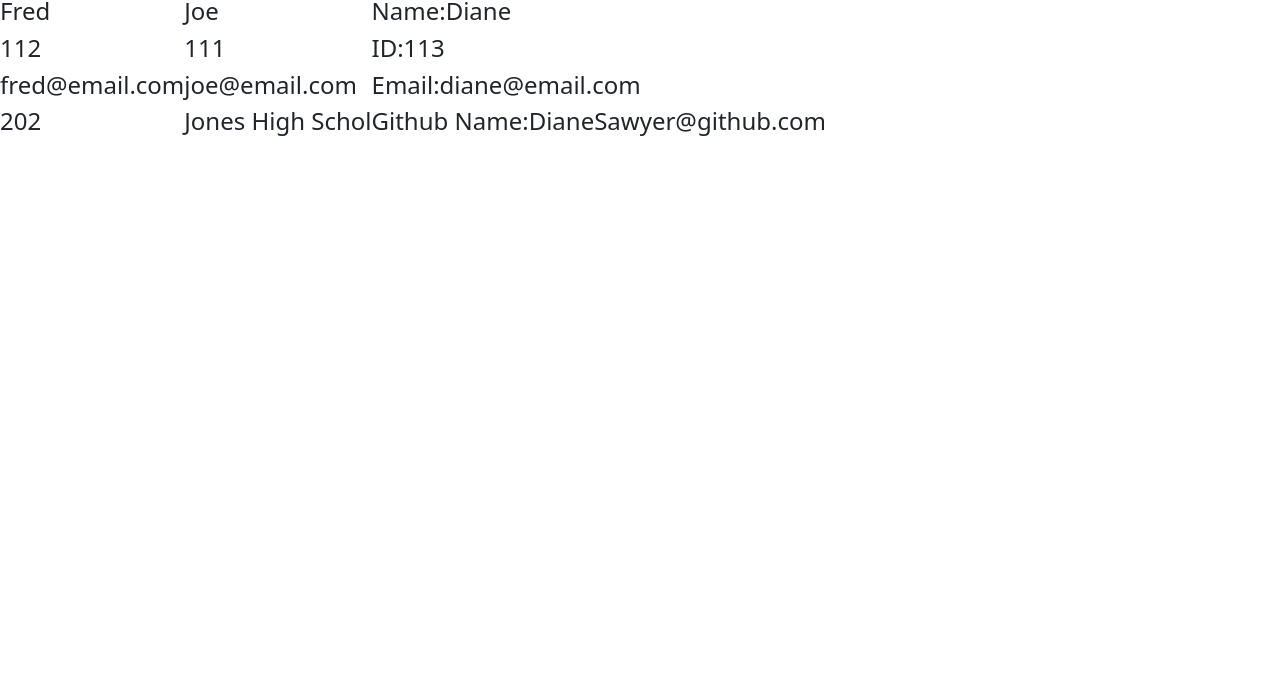
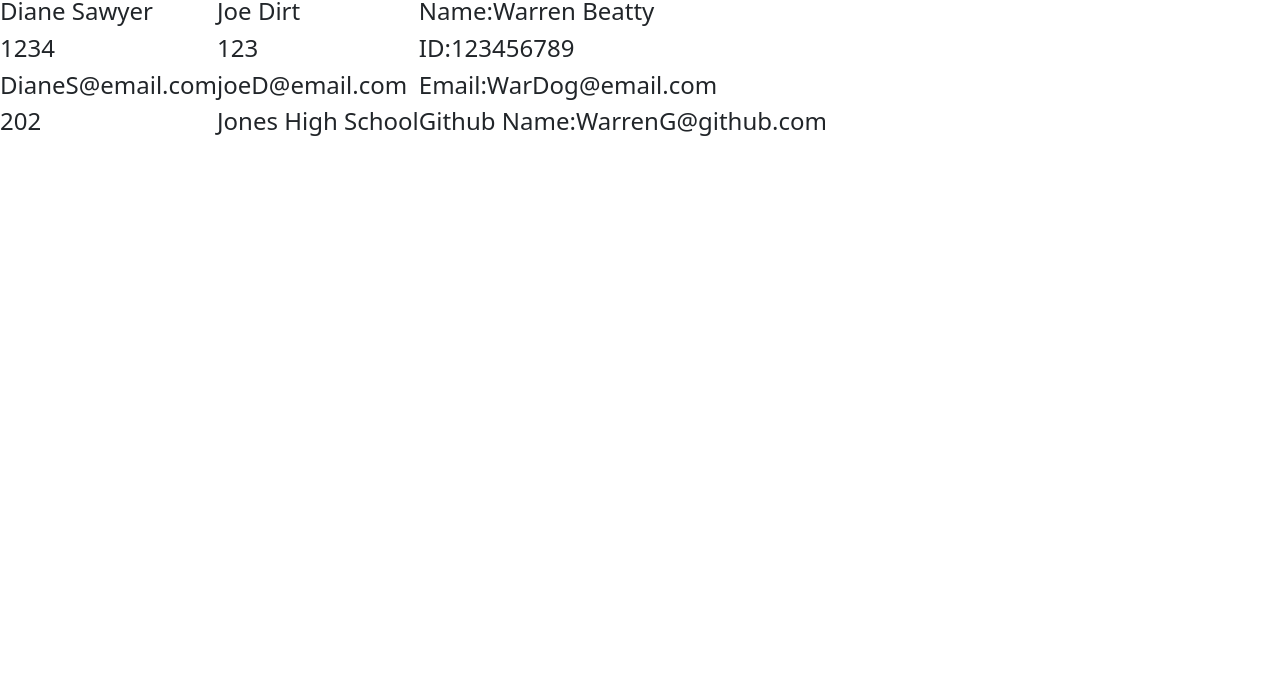
Before and after one commit to fons3517/Team-Profile-Generator, a website: page src/index.html in a window 1280 px wide. Shown: the part 115-800 px from the top of the page. Drawn offline with nearby package versions, Linux system fonts and the light colour scheme.

```diff
--- a/lib/engineer.js
+++ b/lib/engineer.js
@@ -1,17 +1,17 @@
 const Employee = require('./employee.js');
 
-class Engineer extends Employee{
+class Engineer extends Employee {
     constructor(name, id, email, github) {
         super(name, id, email);
         this.githubName = github
     };
     getGithub(githubName) {
-        if(githubName === this.githubName) {
+        if (githubName === this.githubName) {
             return this.githubName;
         }
     };
     getRole() {
-        return "engineer";
+        return "Engineer";
     };
 
 }
--- a/src/index.html
+++ b/src/index.html
@@ -16,28 +16,28 @@
 
         <div class="Card">
             <h1>Manager</h1>
-            <h4>Fred</h4>
-            <h4>112</h4>
-            <h4>fred@email.com</h4>
+            <h4>Diane Sawyer</h4>
+            <h4>1234</h4>
+            <h4>DianeS@email.com</h4>
             <h4>202</h4>
         </div>
 
 
         <div class="Card">
             <h1>Intern</h1>
-            <h4>Joe</h4>
-            <h4>111</h4>
-            <h4>joe@email.com</h4>
-            <h4>Jones High Schol</h4>
+            <h4>Joe Dirt</h4>
+            <h4>123</h4>
+            <h4>joeD@email.com</h4>
+            <h4>Jones High School</h4>
         </div>
 
 
         <div class="Card">
             <h1>Engineer</h1>
-            <h4>Name:Diane</h4>
-            <h4>ID:113</h4>
-            <h4>Email:diane@email.com</h4>
-            <h4>Github Name:DianeSawyer@github.com</h4>
+            <h4>Name:Warren Beatty</h4>
+            <h4>ID:123456789</h4>
+            <h4>Email:WarDog@email.com</h4>
+            <h4>Github Name:WarrenG@github.com</h4>
         </div>
 
     </main>
```
Also changed, not shown: README.md.
